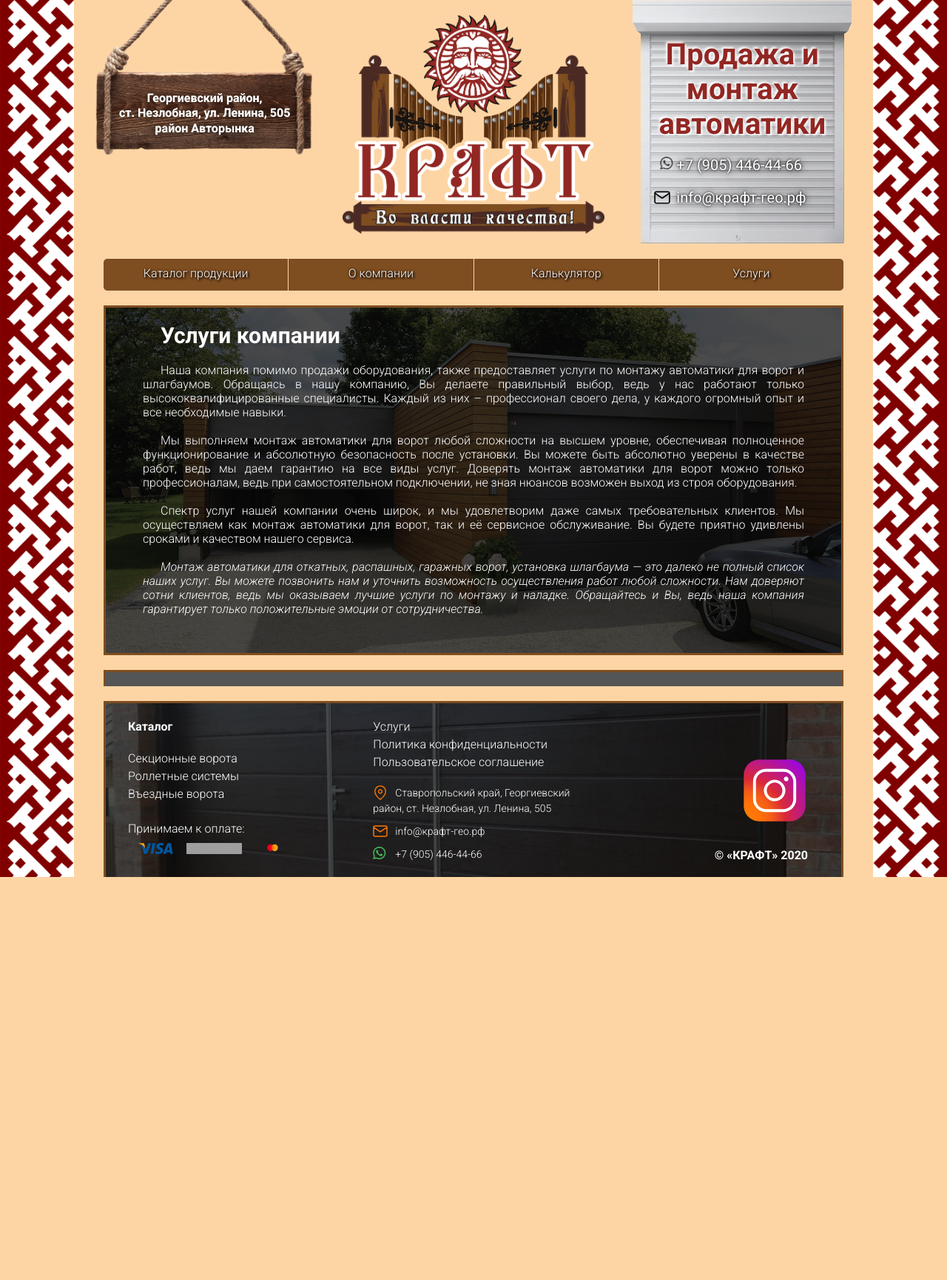
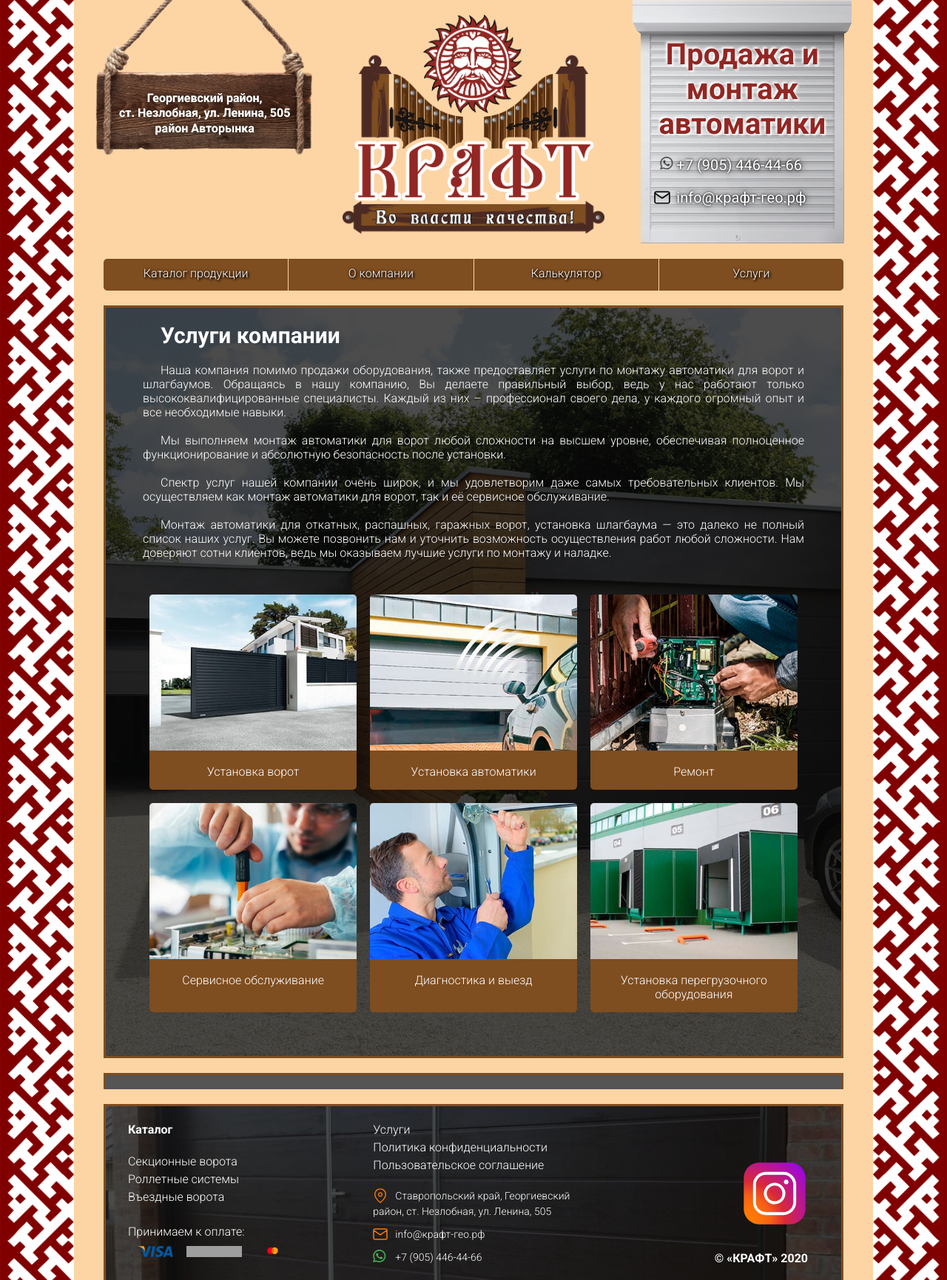
Before and after one commit to ihp-build/kraft, a PHP site: page /uslugi/ in a window 1280 px wide. Shown: the whole page at 74% size. Before the commit the page ends 1186 px from the top, so only its background shows below. Run offline with PHP 8.4, Linux system fonts and the light colour scheme; some libraries are stand-ins or nearby versions; grey boxes are pictures that could not be loaded.

Commit message:
услуги и о компании

```diff
--- a/css/custom.css
+++ b/css/custom.css
@@ -376,9 +376,77 @@ p {
 	padding-bottom: 20px;
 }
 
+.inner-page-text h1,h2,h3,h4,h5 {
+	text-align: left;
+}
+
 .inner-page-text a {
 	color: #ff7a00;
 }
+
+.assortiment-list ul {
+	padding-left: 0px;
+}
+
+.inner-page-text .about-alutech {
+	text-align: center;
+}
+
+
+
+
+
+
+
+
+.service-list{
+	display: -webkit-flex;
+    display: -ms-flexbox;
+    display: flex;
+    -webkit-flex-wrap: wrap;
+    -ms-flex-wrap: wrap;
+    justify-content: center;
+}
+.service-list .service-item{
+	flex: 1;
+	width: 100%;
+	max-width: 280px;
+	display: inline-block;
+	margin: 1%;
+	background: #7e4d20;
+	border-radius: 5px;
+	text-indent: 0;
+	max-width: 280px;
+	width: 100%;
+}
+.service-list .service-item img{
+	max-width: 280px;
+    border-top-left-radius: 5px;
+    border-top-right-radius: 5px;
+}
+.service-list .service-item a {
+	color: #fff;
+	text-align: center;
+	text-decoration: none;
+	width: 100%;
+	display: block;
+}
+.service-item-name {
+	width: 100%;
+	vertical-align: middle;
+	text-align: center;
+	width: 100%;
+	padding-top: 15px;
+	padding-bottom: 15px;
+	font-size: 16px;
+	font-weight: 300;
+}
+
+
+
+
+
+
 
 
 /* SPECIAL ELEMENTS */
@@ -1056,6 +1124,11 @@ p {
 		border-right: none;
 	}
 
+	.inner-page-text {
+		padding-left: 10px;
+		padding-right: 10px;
+	}
+
 }
 
 @media only screen and (max-width : 1199px) {
--- a/header.php
+++ b/header.php
@@ -122,7 +122,7 @@
 				<a href="#" title="Каталог продукции"><span>Каталог продукции</span></a>
 			</div>
 			<div class="main-menu-element">
-				<a href="#" title="О компании"><span>О компании</span></a>
+				<a href="/about/" title="О компании КРАФТ"><span>О компании</span></a>
 			</div>
 			<div class="main-menu-element">
 				<a href="#alutech-calc" title="Калькулятор"><span>Калькулятор</span></a>
--- a/uslugi/index.php
+++ b/uslugi/index.php
@@ -16,11 +16,66 @@
 
 				<p>Наша компания помимо продажи оборудования, также предоставляет услуги по монтажу автоматики для ворот и шлагбаумов. Обращаясь в нашу компанию, Вы делаете правильный выбор, ведь у нас работают только высококвалифицированные специалисты. Каждый из них – профессионал своего дела, у каждого огромный опыт и все необходимые навыки.</p><br />
 
-				<p>Мы выполняем монтаж автоматики для ворот любой сложности на высшем уровне, обеспечивая полноценное функционирование и абсолютную безопасность после установки. Вы можете быть абсолютно уверены в качестве работ, ведь мы даем гарантию на все виды услуг. Доверять монтаж автоматики для ворот можно только профессионалам, ведь при самостоятельном подключении, не зная нюансов возможен выход из строя оборудования.</p><br />
+				<p>Мы выполняем монтаж автоматики для ворот любой сложности на высшем уровне, обеспечивая полноценное функционирование и абсолютную безопасность после установки.</p><br />
 
-				<p>Спектр услуг нашей компании очень широк, и мы удовлетворим даже самых требовательных клиентов. Мы осуществляем как монтаж автоматики для ворот, так и её сервисное обслуживание. Вы будете приятно удивлены сроками и качеством нашего сервиса.</p><br />
+				<p>Спектр услуг нашей компании очень широк, и мы удовлетворим даже самых требовательных клиентов. Мы осуществляем как монтаж автоматики для ворот, так и её сервисное обслуживание.</p><br />
 
-				<p><i>Монтаж автоматики для откатных, распашных, гаражных ворот, установка шлагбаума — это далеко не полный список наших услуг. Вы можете позвонить нам и уточнить возможность осуществления работ любой сложности. Нам доверяют сотни клиентов, ведь мы оказываем лучшие услуги по монтажу и наладке. Обращайтесь и Вы, ведь наша компания гарантирует только положительные эмоции от сотрудничества.</i></p>
+				<p>Монтаж автоматики для откатных, распашных, гаражных ворот, установка шлагбаума — это далеко не полный список наших услуг. Вы можете позвонить нам и уточнить возможность осуществления работ любой сложности. Нам доверяют сотни клиентов, ведь мы оказываем лучшие услуги по монтажу и наладке.</p><br /><br />
+
+
+				<div class="service-list">
+					<div class="service-item">
+						<a href="#" class="href-off">
+							<img src="/img/uslugi/ustanovka_vorot-min.jpg" alt="Установка ворот" title="Установка ворот">
+							<div class="service-item-name">
+								Установка ворот
+							</div>
+						</a>
+					</div>
+						<div class="service-item">
+						<a href="#" class="href-off">
+							<img src="/img/uslugi/ustanovka_avtomatiki-min.jpg" alt="Установка автоматики" title="Установка автоматики">
+							<div class="service-item-name">
+								Установка автоматики
+							</div>
+						</a>
+					</div>
+						<div class="service-item">
+						<a href="#" class="href-off">
+							<img src="/img/uslugi/remont-min.jpg" alt="Ремонт" title="Ремонт">
+							<div class="service-item-name">
+								Ремонт
+							</div>
+						</a>
+					</div>
+						<div class="service-item">
+						<a href="#" class="href-off">
+							<img src="/img/uslugi/servisnoe_obsluzhivanie-min.jpg" alt="Сервисное обслуживание" title="Сервисное обслуживание">
+							<div class="service-item-name">
+								Сервисное обслуживание
+							</div>
+						</a>
+					</div>
+						<div class="service-item">
+						<a href="#" class="href-off">
+							<img src="/img/uslugi/diagnostika_i_vyezd-min.jpg" alt="Диагностика и выезд" title="Диагностика и выезд">
+							<div class="service-item-name">
+								Диагностика и выезд
+							</div>
+						</a>
+					</div>
+						<div class="service-item">
+						<a href="#" class="href-off">
+							<img src="/img/uslugi/ustanovka_peregruzochnogo_oborudovaniya-min.jpg" alt="Установка перегрузочного оборудования" title="Установка перегрузочного оборудования">
+							<div class="service-item-name">
+								Установка перегрузочного оборудования
+							</div>
+						</a>
+					</div>
+				</div>
+
+
+
 			</div>
 		</div>
 
```
Also changed, not shown: about/index.php (added, +47 -0 lines), img/uslugi/diagnostika_i_vyezd-min.jpg (added), img/uslugi/remont-min.jpg (added), img/uslugi/servisnoe_obsluzhivanie-min.jpg (added), img/uslugi/ustanovka_avtomatiki-min.jpg (added), img/uslugi/ustanovka_peregruzochnogo_oborudovaniya-min.jpg (added), img/uslugi/ustanovka_vorot-min.jpg (added).
